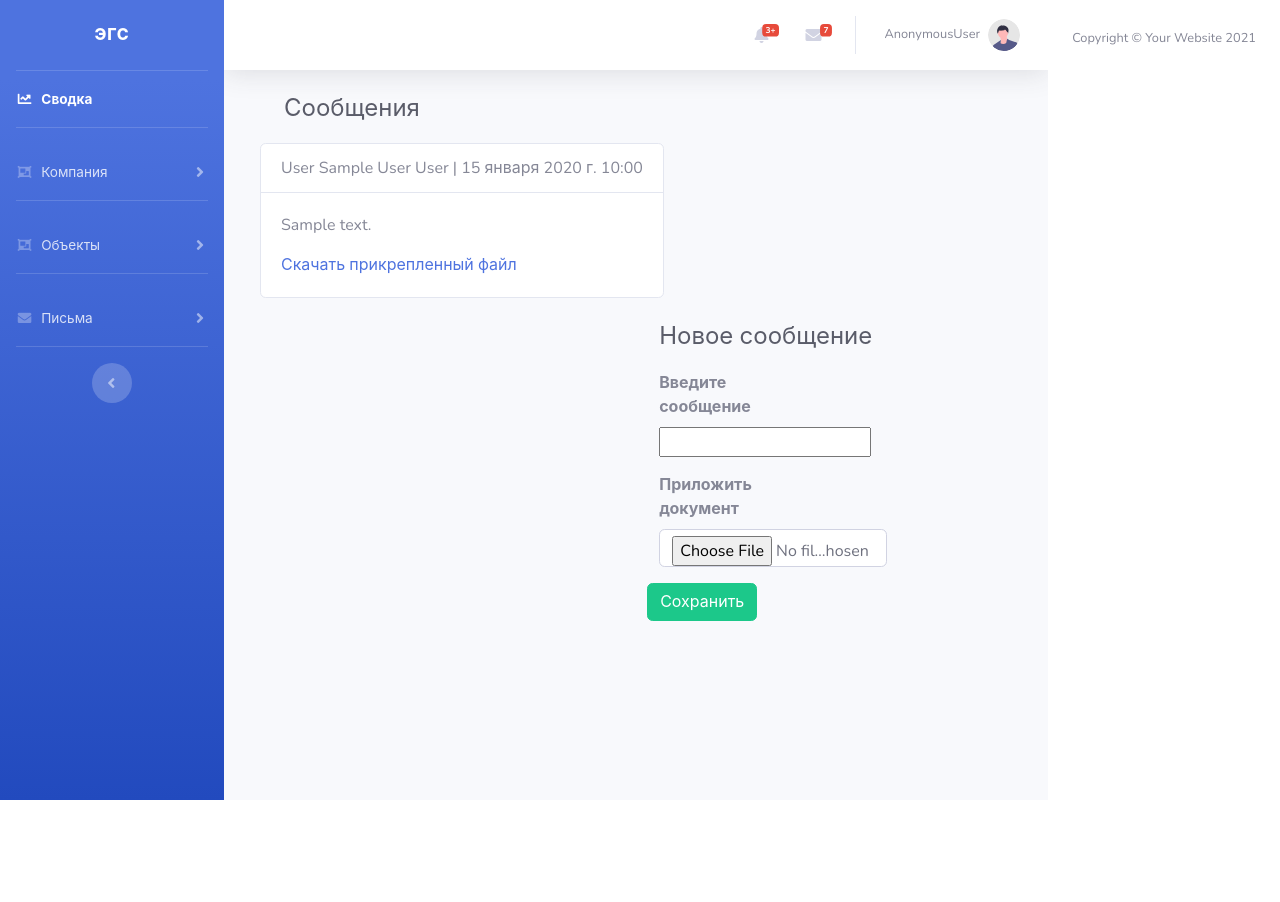
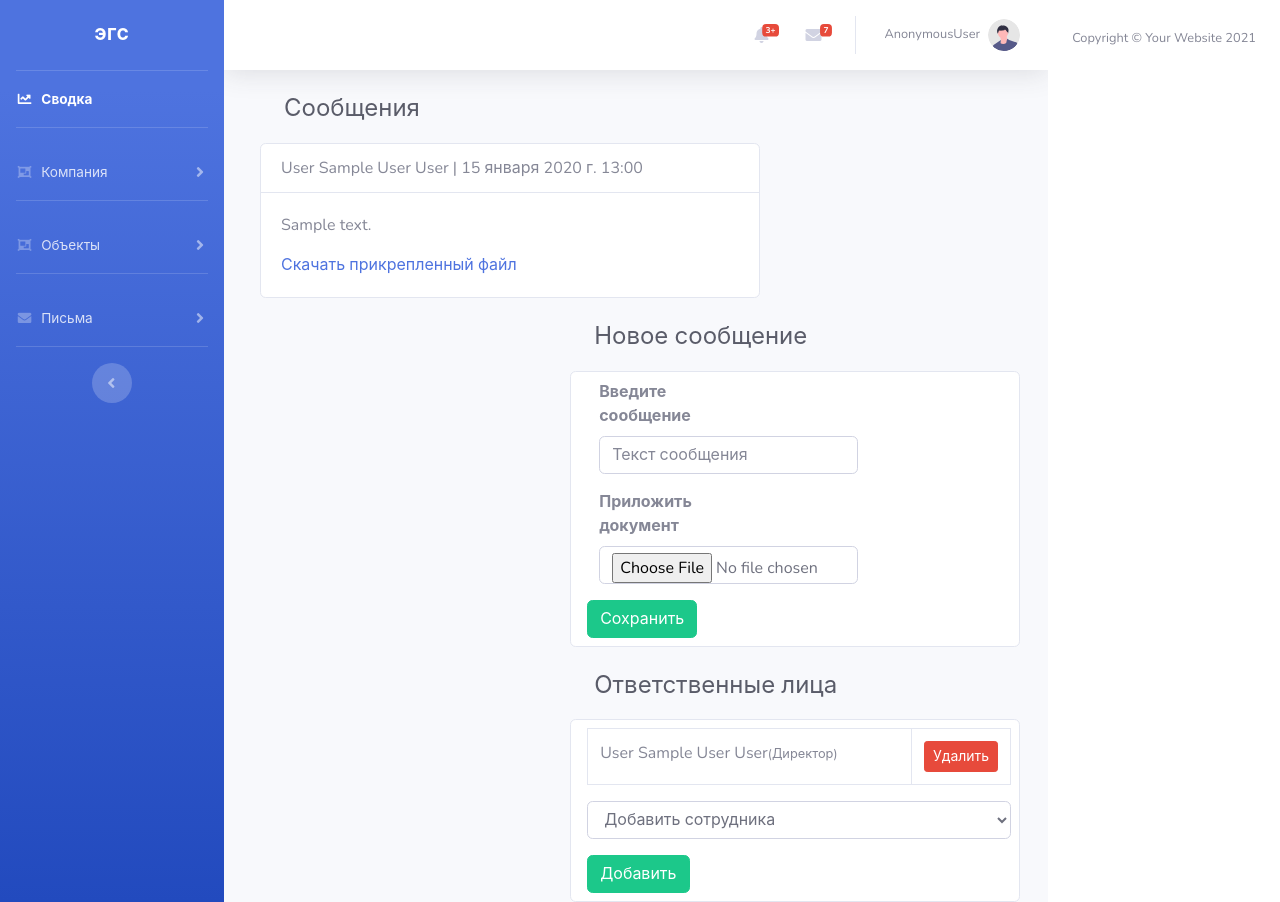
Before and after one commit to GrishaRybolovel/egs, a Django app: page /core/task/1/ in a window 1280 px wide. Before the commit the page ends 800 px from the top, so only its background shows below. Run offline with Django 4.2, Linux system fonts and the light colour scheme; tables that the repository leaves empty hold one stand-in row (values such as "Sample post"); some libraries are stand-ins or nearby versions.

Commit message:
task page updated

```diff
--- a/core/forms.py
+++ b/core/forms.py
@@ -125,6 +125,8 @@ class MessageForm(ModelForm):
             obj.save()
         return obj
 
+    message = forms.CharField(required=False, widget=forms.TextInput(attrs={'placeholder': 'Текст сообщения',
+                                                                  'class': 'form-control'}), max_length=1024)
     doc = forms.FileField(required=False, widget=forms.FileInput(attrs={'class': 'form-control'}))
     class Meta:
         model = Messages
--- a/core/models.py
+++ b/core/models.py
@@ -85,6 +85,21 @@ class Employees(models.Model):
 
     def __str__(self):
         return self.surname + " " + self.name + " " + self.last_name
+
+    def get_role(self):
+
+        if self.role == 'DI':
+            return 'Директор'
+        if self.role == 'ME':
+            return 'Менеджер/Инженер'
+        if self.role == 'RA':
+            return 'Работник'
+        if self.role == 'BU':
+            return 'Бухгалтер'
+        if self.role == 'RN':
+            return 'Руководитель направления'
+        if self.role == 'KS':
+            return 'Кадровый специалист'
 
     class Meta:
         verbose_name = 'Сотрудники'
--- a/core/templates/core/task.html
+++ b/core/templates/core/task.html
@@ -5,7 +5,7 @@
     <div class="container">
         <div class="row">
             <!-- Page Heading -->
-            <div class="column ml-4">
+            <div class="column ml-4" style="width: 500px">
                 <div class="d-sm-flex align-items-center justify-content-between mb-3">
                     <h1 class="h4 ml-4 mb-1 text-gray-800"> Сообщения</h1>
                 </div>
@@ -27,25 +27,28 @@
                     </div>
                 {% endfor %}
             </div>
-            <div class="column ml-auto">
+            <div class="column ml-auto mr-3" style="width: 450px">
 
                 <div class="d-sm-flex align-items-center justify-content-between mb-3">
                     <h1 class="h4 ml-4 mb-1 text-gray-800"> Новое сообщение </h1>
                 </div>
+                <div class="card" style="background-color:white">
                     <form class="form-horizontal" role="form" method="POST" enctype="multipart/form-data">
                         {% csrf_token %}
-                    <div class="col-sm-12">
+                        <div class="col-sm-12 ml-1 mt-2 mb-2">
                             <div class="card-box">
-                            <div class="row">
+                                <div class="row ml">
                                     <div class="col-md-12">
                                         <div class="form-group">
-                                        <label class="col-md-4 font-weight-bold control-label">Введите сообщение</label>
+                                            <label class="col-md-4 font-weight-bold control-label">Введите
+                                                сообщение</label>
                                             <div class="col-md-8">
                                                 {{ form.message }}
                                             </div>
                                         </div>
                                         <div class="form-group">
-                                        <label class="col-md-4 font-weight-bold control-label">Приложить документ</label>
+                                            <label class="col-md-4 font-weight-bold control-label">Приложить
+                                                документ</label>
                                             <div class="col-md-8">
                                                 {{ form.doc }}
                                             </div>
@@ -67,6 +70,52 @@
                         </div>
                     </form>
                 </div>
+
+                <div class="d-sm-flex align-items-center justify-content-between mb-3">
+                    <h1 class="h4 ml-4 mb-1 mt-4 text-gray-800"> Ответственные лица </h1>
+                </div>
+                <div class="card" style="background-color:white">
+                    <form class="form-horizontal" role="form" method="POST"
+                          action="{% url 'employee_task' id=task.id %}">
+                        {% csrf_token %}
+                        <div class="col-sm-12 ml-1 mt-2 mb-2">
+                            <div class="card-box">
+
+                                <table id="datatable" class="table table-bordered">
+                                    <thead>
+                                    </thead>
+                                    <tbody>
+                                    {% for emp in task.employees.all %}
+                                        <tr>
+                                            <td>{{ emp }}<small>({{ emp.get_role }})</small></td>
+                                            <td width="10">
+                                                <button type="submit" name="isSaved" value="{{ emp.id }}"
+                                                        class="btn btn-danger btn-sm">
+                                                    Удалить
+                                                </button>
+                                            </td>
+                                        </tr>
+                                    {% endfor %}
+                                    </tbody>
+                                </table>
+                                <select name="worker" class="form-control mb-3" id="id_status">
+                                    <option selected hidden>Добавить сотрудника</option>
+                                    {% for employee in employees %}
+                                        <option value="{{ employee.id }}">{{ employee }}</option>
+                                    {% endfor %}
+                                </select>
+                                <div class="m-t-20">
+                                    <button type="submit" class="btn btn-success waves-effect waves-light m-l-10 btn-md"
+                                            name="isSaved" value="-1">Добавить
+                                    </button>
+                                </div>
+
+                            </div>
+                        </div>
+                    </form>
+                </div>
+
+            </div>
         </div>
 
     </div>
--- a/core/urls.py
+++ b/core/urls.py
@@ -18,6 +18,7 @@ urlpatterns = [
      path('objects/tasks/<int:id>', show_tasks, name='show_tasks'),
      path('objects/edit/<int:id>', object_edit, name='card'),
      path('objects/edit/employee_project/<int:id>', employee_project, name='employee_project'),
+     path('task/edit/employee_task/<int:id>', employee_task, name='employee_task'),
      path('objects/edit/document/<int:id_doc>/<int:id_proj>', document_edit, name='document_edit'),
      path('objects/edit/document/delete/<int:id_doc>/<int:id_proj>', document_del, name='document_del'),
      path('register/', register, name='register'),
--- a/core/views.py
+++ b/core/views.py
@@ -147,6 +147,21 @@ def employee_project(request, id):
                 pass
     return redirect('card', id=id)
 
+def employee_task(request, id):
+    if request.method == 'POST':
+        if request.POST.get('isSaved') != '-1':
+            f = request.POST.get('isSaved')
+            Worker = Employees.objects.get(pk=int(f))
+            Worker.employee_to_task.remove(Tasks.objects.get(pk=id))
+        else:
+            try:
+                f = request.POST.get('worker')
+                Worker = Employees.objects.get(pk=int(f))
+                Worker.employee_to_task.add(Tasks.objects.get(pk=id))
+            except:
+                print('Exception')
+                pass
+    return redirect('task', id=id)
 
 def document_del(request, id_doc, id_proj):
     try:
@@ -262,6 +277,7 @@ def get_task_by_id(request, id):
     members = task.employees
     messages = task.messages
     form = MessageForm()
+
     if request.method == "POST":
         form = MessageForm(request.POST, request.FILES, task=Tasks.objects.get(id=id),
                            author=Employees.objects.get(user=request.user))
@@ -273,6 +289,7 @@ def get_task_by_id(request, id):
         'form': form,
         'user': request.user,
         'task': task,
+        'employees': Employees.objects.all(),
         'members': members,
         'messages': messages.all().order_by('time')
     }
--- a/egs/settings.py
+++ b/egs/settings.py
@@ -111,7 +111,7 @@ AUTH_PASSWORD_VALIDATORS = [
 
 LANGUAGE_CODE = 'ru-RU'
 
-TIME_ZONE = 'UTC'
+TIME_ZONE = 'Europe/Moscow'
 
 USE_I18N = True
 
```
Lines whose indentation alone changed are shown as unchanged.
